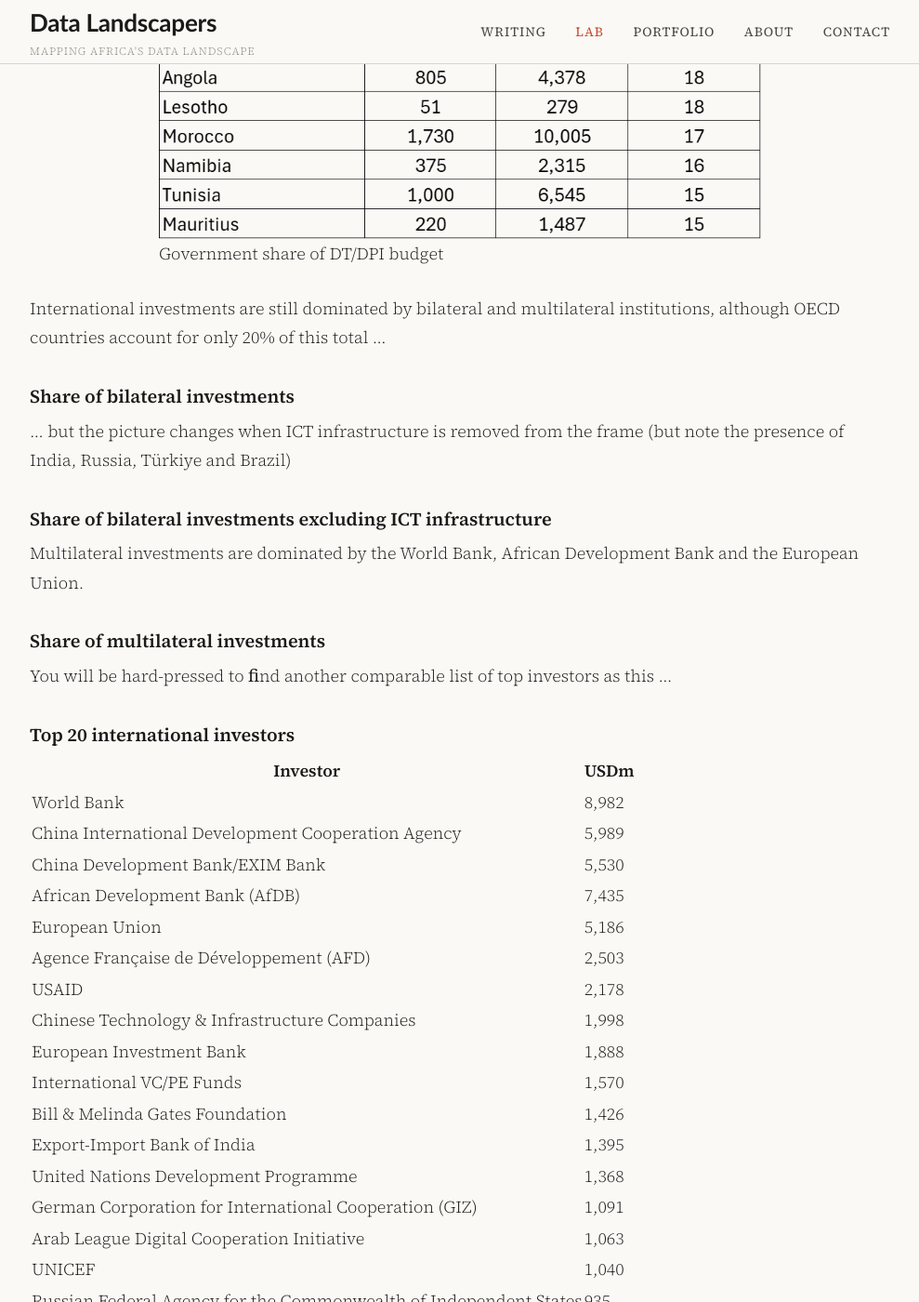
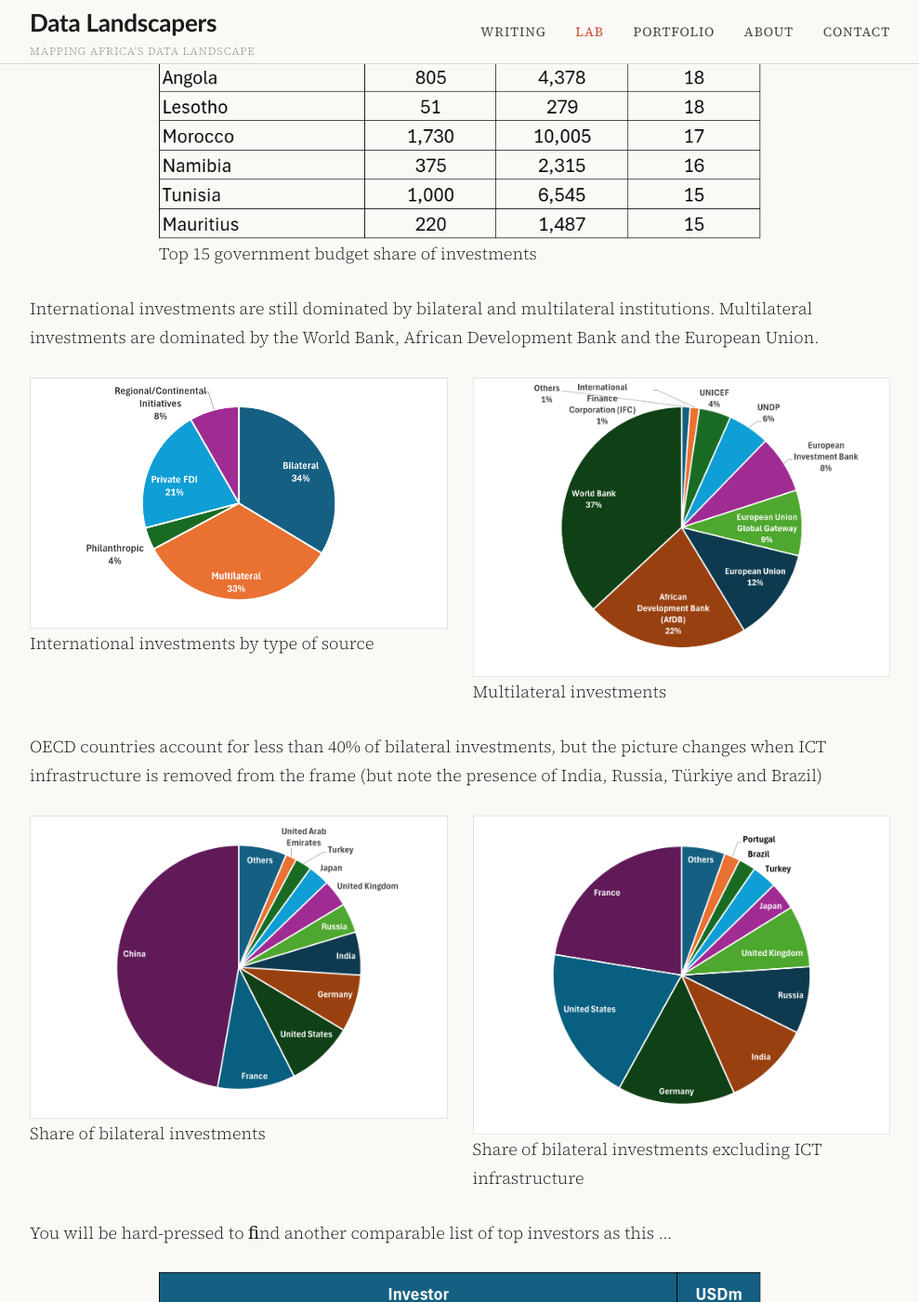
Before and after one commit to data-landscapers/data-landscapers.github.io, a Jekyll site: the page built from _lab/2025-09-15-who-pays-for-dt.md, in a window 1280 px wide and 1400 px high, scrolled down 5952 px. Shown: the whole window at 93% size, without its empty margins (145-1134 px from the left). Built offline with Jekyll 4.4.1, drawn with Linux system fonts in a browser that asks for light colours; some of the changed text lies outside the part shown.

Commit message:
finance final img

```diff
--- a/_lab/2025-09-15-who-pays-for-dt.md
+++ b/_lab/2025-09-15-who-pays-for-dt.md
@@ -111,101 +111,56 @@
 </div>
 
 
-Only eight countries contribute at least 15 percent of investments from government budgets.
+Only eight countries have more than 20 percent of investments from government budgets.
 
 <figure style="width: 70%; margin: 1.5rem auto;">
   <img src="/assets/uploads/dpi-financing-v1-9.png">
-  <figcaption>Government share of DT/DPI budget</figcaption>
+  <figcaption>Top 15 government budget share of investments</figcaption>
 </figure>
 
 
-International investments are still dominated by bilateral and multilateral institutions, although OECD countries account for only 20% of this total …
+International investments are still dominated by bilateral and multilateral institutions. Multilateral investments are dominated by the World Bank, African Development Bank and the European Union.
 
-### Share of bilateral investments
+<div style="display: flex; flex-wrap: wrap; gap: 1.5rem; margin: 1.5rem 0;">
+  <figure style="flex: 1; margin: 0; min-width: 200px">
+    <img src="/assets/uploads/dpi-financing-v1-10.png">
+    <figcaption>International investments by type of source</figcaption>
+  </figure>
+  <figure style="flex: 1; margin: 0; min-width: 200px">
+    <img src="/assets/uploads/dpi-financing-v1-11.png">
+    <figcaption>Multilateral investments</figcaption>
+  </figure>
+</div>
 
-… but the picture changes when ICT infrastructure is removed from the frame (but note the presence of India, Russia, Türkiye and Brazil)
 
-### Share of bilateral investments excluding ICT infrastructure
 
-Multilateral investments are dominated by the World Bank, African Development Bank and the European Union.
+OECD countries account for less than 40% of bilateral investments, but the picture changes when ICT infrastructure is removed from the frame (but note the presence of India, Russia, Türkiye and Brazil)
 
-### Share of multilateral investments
+<div style="display: flex; flex-wrap: wrap; gap: 1.5rem; margin: 1.5rem 0;">
+  <figure style="flex: 1; margin: 0; min-width: 200px">
+    <img src="/assets/uploads/dpi-financing-v1-12.png">
+    <figcaption>Share of bilateral investments</figcaption>
+  </figure>
+  <figure style="flex: 1; margin: 0; min-width: 200px">
+    <img src="/assets/uploads/dpi-financing-v1-13.png">
+    <figcaption>Share of bilateral investments excluding ICT infrastructure</figcaption>
+  </figure>
+</div>
+
 
 You will be hard-pressed to ﬁnd another comparable list of top investors as this …
 
-### Top 20 international investors
-
-| **Investor**                                                      | **USDm** |
-|-------------------------------------------------------------------|----------|
-| World Bank                                                        | 8,982    |
-| China International Development Cooperation Agency                | 5,989    |
-| China Development Bank/EXIM Bank                                  | 5,530    |
-| African Development Bank (AfDB)                                   | 7,435    |
-| European Union                                                    | 5,186    |
-| Agence Française de Développement (AFD)                           | 2,503    |
-| USAID                                                             | 2,178    |
-| Chinese Technology & Infrastructure Companies                     | 1,998    |
-| European Investment Bank                                          | 1,888    |
-| International VC/PE Funds                                         | 1,570    |
-| Bill & Melinda Gates Foundation                                   | 1,426    |
-| Export-Import Bank of India                                       | 1,395    |
-| United Nations Development Programme                              | 1,368    |
-| German Corporation for International Cooperation (GIZ)            | 1,091    |
-| Arab League Digital Cooperation Initiative                        | 1,063    |
-| UNICEF                                                            | 1,040    |
-| Russian Federal Agency for the Commonwealth of Independent States | 935      |
-| Union for the Mediterranean Digital Initiative                    | 890      |
-| Foreign, Commonwealth & Development Office (FCDO)                 | 877      |
-| Safaricom Ethiopia                                                | 850      |
+<figure style="width: 70%; margin: 1.5rem auto;">
+  <img src="/assets/uploads/dpi-financing-v1-14.png">
+  <figcaption>Top 20 international investors</figcaption>
+</figure>
 
 … nor this.
 
-**Top ﬁve investors for each sector**
-
-| **Sector / Institution**                                               | **USDm** |
-|------------------------------------------------------------------------|----------|
-| **Capacity Building**                                                  |          |
-| Germany                                                                | 1,613    |
-| Arab League Digital Cooperation Initiative                             | 1,038    |
-| United States                                                          | 648      |
-| Mastercard Foundation                                                  | 645      |
-| European Technology & Services Companies                               | 480      |
-| **Data Governance**                                                    |          |
-| United Nations Development Programme                                   | 1,340    |
-| United States                                                          | 1,163    |
-| Russia                                                                 | 935      |
-| European Union Global Gateway                                          | 450      |
-| Nigeria Data Protection Commission                                     | 180      |
-| **Digital Id**                                                         |          |
-| DG de la Sûreté Nationale & Office National des Statistiques (Algeria) | 950      |
-| Ministry of Interior & National ID Authority Egypt)                    | 850      |
-| World Bank                                                             | 780      |
-| National Identity Management Commission (Nigeria)                      | 650      |
-| Department of Home Affairs (South Africa)                              | 618      |
-| **Digital Payment**                                                    |          |
-| International VC/PE Funds                                              | 1,475    |
-| Nigerian Fintech Ecosystem                                             | 980      |
-| Egyptian Banking Sector & FinTech Ecosystem                            | 850      |
-| Vodacom Group                                                          | 771      |
-| Bharti Airtel International                                            | 685      |
-| **e-Government**                                                       |          |
-| Information Technology Industry Development Agency (Egypt)             | 1,800    |
-| Agence Nationale de Développement de l'Investissement (Algeria)        | 1,500    |
-| Various Government Ministries (South Africa)                           | 660      |
-| India                                                                  | 495      |
-| Agence de Développement du Numérique (Morocco)                         | 420      |
-| **DT/DPI General**                                                     |          |
-| World Bank                                                             | 8,117    |
-| Ministry of Communications and Information Technology (Egypt)          | 2,800    |
-| Ministère de la Numérisation et des Statistiques (Algeria)             | 2,800    |
-| European Union                                                         | 2,665    |
-| France                                                                 | 2,072    |
-| **ICT Infrastructure**                                                 |          |
-| China                                                                  | 11,519   |
-| African Development Bank (AfDB)                                        | 4,552    |
-| Telecom Egypt                                                          | 2,500    |
-| Algérie Télécom                                                        | 2,100    |
-| European Investment Bank                                               | 1,888    |
+<figure style="width: 70%; margin: 1.5rem auto;">
+  <img src="/assets/uploads/dpi-financing-v1-15.png">
+  <figcaption>Top five investors in each sector</figcaption>
+</figure>
 
 ## Things to do
 
```
Also changed, not shown: assets/uploads/dpi-financing-v1-10.png (added), assets/uploads/dpi-financing-v1-11.png (added), assets/uploads/dpi-financing-v1-12.png (added), assets/uploads/dpi-financing-v1-13.png (added), assets/uploads/dpi-financing-v1-14.png (added), assets/uploads/dpi-financing-v1-15.png (added).
